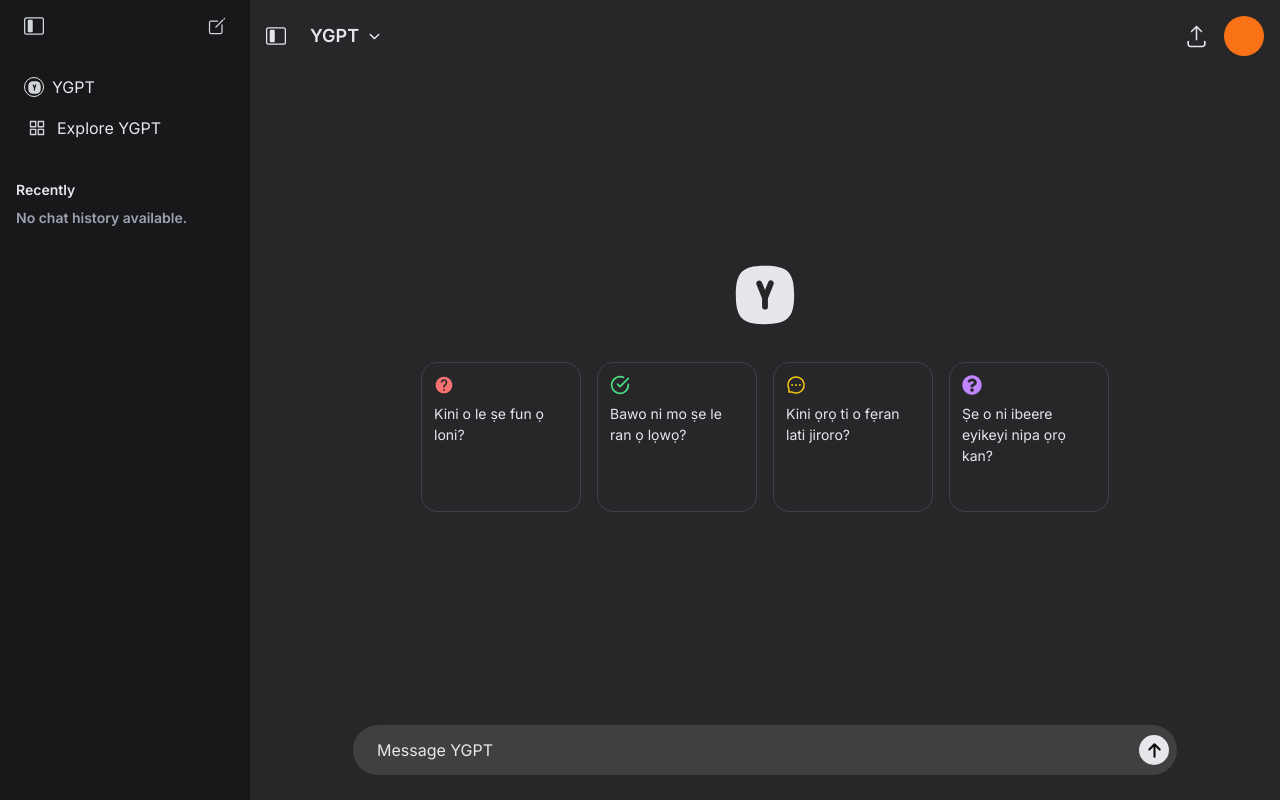
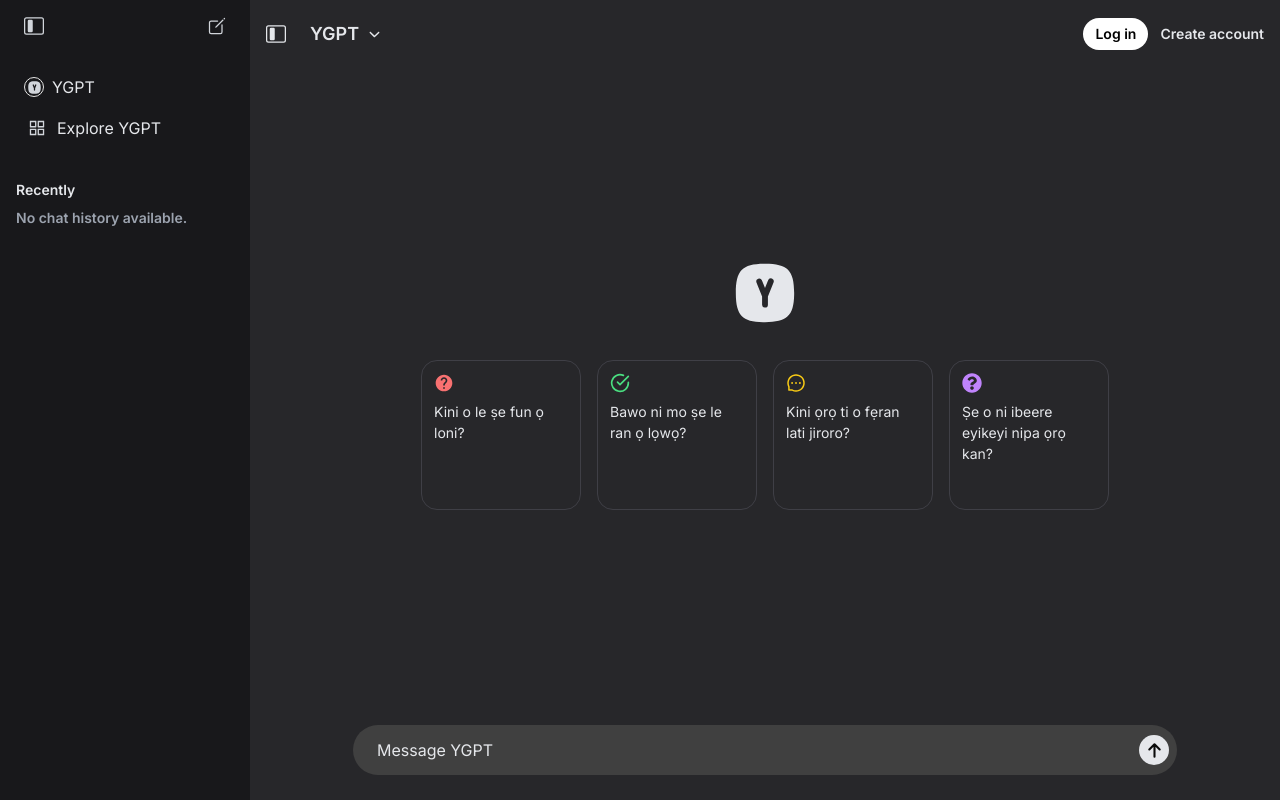
Before and after one commit to kalejaiyeoluwadara/ygpt-frontend, a Next.js app: page / in a window 1280 px wide. Built offline with nearby package versions, Linux system fonts and the light colour scheme; no server answers.

Commit message:
updated minor functionalities

```diff
--- a/package.json
+++ b/package.json
@@ -26,6 +26,7 @@
     "next-connect": "^1.0.0",
     "react": "^18",
     "react-dom": "^18",
+    "react-hot-toast": "^2.4.1",
     "react-icons": "^5.3.0",
     "tailwind-merge": "^2.5.2",
     "tailwindcss-animate": "^1.0.7"
--- a/src/app/comp/MainNav.tsx
+++ b/src/app/comp/MainNav.tsx
@@ -6,15 +6,19 @@
 import { PiPlanetThin } from "react-icons/pi";
 import { BsLayoutSidebarInset } from "react-icons/bs";
 import Link from "next/link";
+import { TbLogout } from "react-icons/tb";
 import axios from "axios";
+import { toast, Toaster } from "react-hot-toast";
+import { useRouter } from "next/navigation";
 type SideBarProps = {
   side: boolean;
   setAside: React.Dispatch<React.SetStateAction<boolean>>;
 };
 function Nav({ side, setAside }: SideBarProps) {
   const [modal, setModal] = useState(false);
+  const [log, setLog] = useState(false);
   const [emailInitials, setEmailInitials] = useState("");
-
+  const router = useRouter();
   useEffect(() => {
     async function fetchData() {
       try {
@@ -27,14 +31,31 @@
     }
     fetchData();
   }, []);
+  const handleLogOut = async () => {
+    try {
+      const response = await axios.get("/api/logout");
 
+      if (response.data.success) {
+        toast.success("Logout successful");
+        router.push("/login");
+        // Optionally, redirect or clear client-side data here
+      } else {
+        toast.error("Failed to log out");
+        setLog(false);
+      }
+    } catch (error) {
+      toast.error("Error logging out");
+      console.error("Error logging out", error);
+    }
+  };
   return (
     <nav className="flex w-full justify-between py-4 items-center px-4">
+      <Toaster />
       <section className="flex items-center ">
         <BsLayoutSidebarInset
           size={20}
           onClick={() => setAside(!side)}
-          className="text-gray-200 mr-3"
+          className="text-gray-200 mr-1 sm:mr-3"
         />
         <div
           onClick={() => setModal(!modal)}
@@ -86,14 +107,44 @@
         </div>
       </section>
       <div className="flex gap-2">
-        <div className="h-[40px] w-[40px] rounded-md bg-none hover:bg-gray-600 flex-center">
+        <div className="h-[40px] hidden w-[40px] rounded-md bg-none hover:bg-gray-600 sm:flex-center">
           <RxUpload className="text-gray-200" size={25} />
         </div>
-        <Link href={"/login"}>
-          <div className="flex-center text-white cursor-pointer h-[40px] w-[40px] rounded-full bg-orange-500">
-            {emailInitials}
-          </div>
-        </Link>
+        {emailInitials ? (
+          <section className="relative">
+            <div
+              onClick={() => setLog(!log)}
+              className="flex-center text-white cursor-pointer h-[40px] w-[40px] rounded-full bg-orange-500"
+            >
+              {emailInitials}
+            </div>
+            {log && (
+              <div className="bg-stone-700 hover:bg-neutral-700 transition-all w-[200px] absolute right-0 top-12 rounded-[8px] px-3 py-3 ">
+                <button
+                  onClick={handleLogOut}
+                  className="w-full flex items-center justify-between text-start text-gray-200"
+                >
+                  Logout <TbLogout size={20} className="ml-2" />
+                </button>
+              </div>
+            )}
+          </section>
+        ) : (
+          <section className="text-gray-200 flex items-center gap-3">
+            <Link
+              className=" bg-white rounded-full text-black px-3 font-semibold py-[6px] text-sm"
+              href={"/login"}
+            >
+              Log in
+            </Link>
+            <Link
+              className="hover:text-white font-semibold text-sm"
+              href={"/signup"}
+            >
+              Create account
+            </Link>
+          </section>
+        )}
       </div>
     </nav>
   );
--- a/src/app/login/page.tsx
+++ b/src/app/login/page.tsx
@@ -5,7 +5,7 @@
 import axios from "axios";
 import { useRouter } from "next/navigation";
 import Link from "next/link";
-
+import { toast, Toaster } from "react-hot-toast"; // Import react-hot-toast
 function Page() {
   // State to handle form inputs and loading
   const [user, setUser] = useState({
@@ -34,6 +34,7 @@
       router.push("/");
     } catch (error: any) {
       console.error("Login error:", error.message);
+      toast.error("Invalid email or password. Please try again."); // Show toast on error
     } finally {
       setLoading(false);
     }
@@ -41,6 +42,15 @@
 
   return (
     <main className="flex items-start justify-center h-screen bg-gray-100">
+      <Toaster
+        toastOptions={{
+          // Define default options
+          style: {
+            width: "auto",
+          },
+          duration: 4000,
+        }}
+      />
       <div className="w-full max-w-md p-8 rounded-lg">
         {/* Logo */}
         <section className="flex justify-center mb-6">
--- a/src/app/signup/page.tsx
+++ b/src/app/signup/page.tsx
@@ -37,6 +37,9 @@
     }
   };
 
+  // Check if both email and password fields are filled
+  const isFormValid = user.email !== "" && user.password !== "";
+
   return (
     <main className="flex items-start justify-center h-screen bg-gray-100">
       <div className="w-full max-w-md p-8 rounded-lg">
@@ -62,6 +65,7 @@
               <input
                 id="email"
                 type="email"
+                placeholder="email@gmail.com"
                 name="email"
                 value={user.email}
                 onChange={handleChange}
@@ -94,9 +98,11 @@
               <button
                 type="submit"
                 className={`w-full bg-[#10a37f] text-white py-3 rounded-lg font-medium hover:bg-[#10a37f] transition-colors focus:outline-none focus:ring focus:ring-[#10a37f] ${
-                  loading ? "opacity-50 cursor-not-allowed" : ""
+                  !isFormValid || loading
+                    ? "opacity-50 cursor-not-allowed "
+                    : ""
                 }`}
-                disabled={loading}
+                disabled={!isFormValid || loading} // Disable button if form is invalid or loading
               >
                 {loading ? "Signing up..." : "Sign Up"}
               </button>
```
Also changed, not shown: 1 other file (tests, documents, lock files or other folders).
